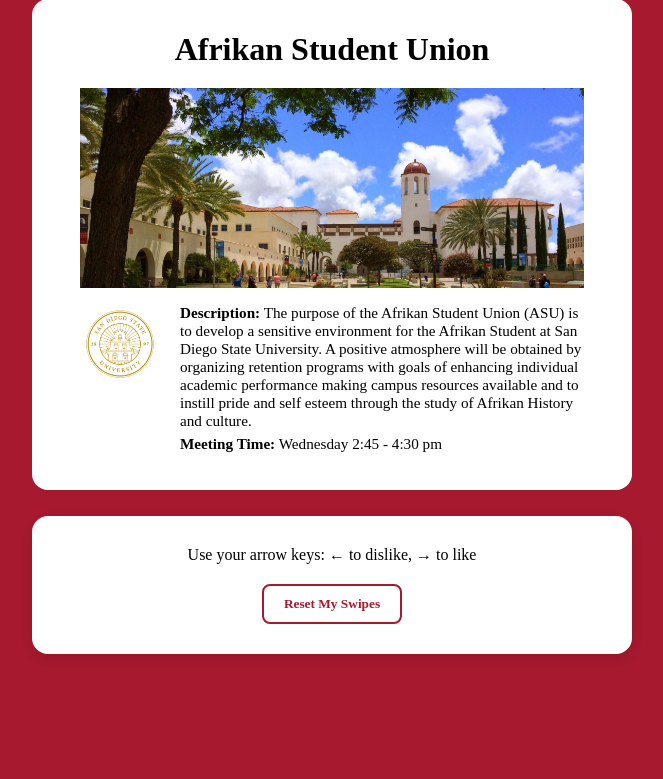
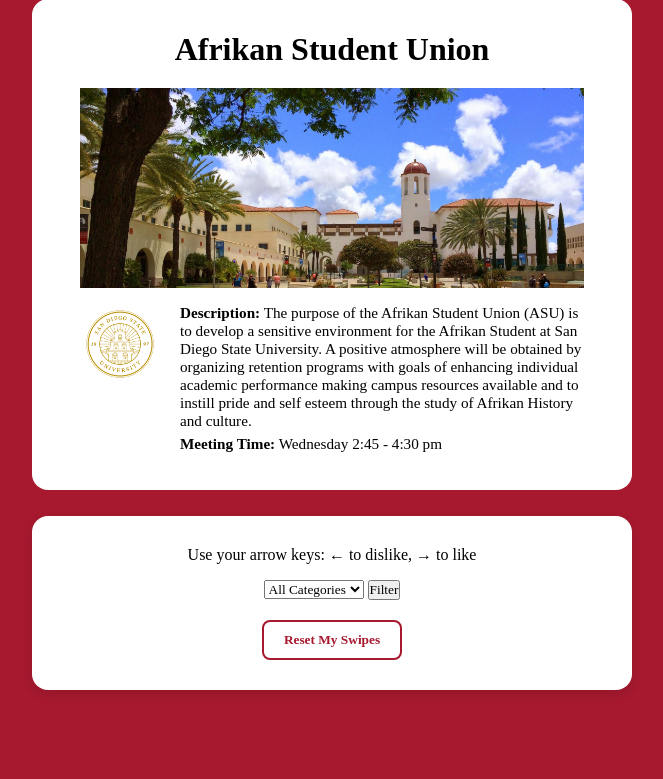
Before and after one commit to CAPY-Technologies-318/Aztec-Connect, a Django app: template hackathon_426/clubs/templates/clubs/explore.html in a window 1280 px wide. Shown: the part 213-992 px from the top of the page, without its empty margins (308-971 px from the left). Run offline with Django 5.2, Linux system fonts and the light colour scheme; the template is opened without the code that fills it: values that come from a table or form of the project are taken from there, others are empty; data comes from the database, SQL or seed files in the repository; both versions use the stored data as it was after the commit.

Commit message:
Added filter functionality

```diff
--- a/hackathon_426/clubs/static/clubs/explore.css
+++ b/hackathon_426/clubs/static/clubs/explore.css
@@ -107,6 +107,12 @@
     text-align: center;
   }
 
+  .filter {
+    width: fit-content;
+    margin: 0 auto;
+    margin-top: 1rem;
+  }
+
   .club-card {
     background-color: white;
     border-radius: 16px;
--- a/hackathon_426/clubs/templates/clubs/explore.html
+++ b/hackathon_426/clubs/templates/clubs/explore.html
@@ -40,11 +40,22 @@
 
 <section class="explore-container">
   <p class="swipe-tip">Use your arrow keys: ← to dislike, → to like</p>
+  <form class="filter" method="get" action="">
+    <select name="category">
+        <option value="">All Categories</option>
+        {% for key, value in categories.items %}
+            <option value="{{ key }}" {% if selected_category == key %}selected{% endif %}>{{ value }}</option>
+        {% endfor %}
+    </select>
+    <button type="submit">Filter</button>
+  </form>
   <form method="post" action="{% url 'reset_swipes' %}" class="reset-form">
     {% csrf_token %}
     <button type="submit" class="reset-btn">Reset My Swipes</button>
   </form>
 </section>
+
+
 
 <script>
   const cards = document.querySelectorAll('.club-card');
```
Also changed, not shown: hackathon_426/clubs/static/clubs/home.css (+4 -4 lines), hackathon_426/clubs/views.py (+12 -1 lines), hackathon_426/db.sqlite3, 1 other file.
